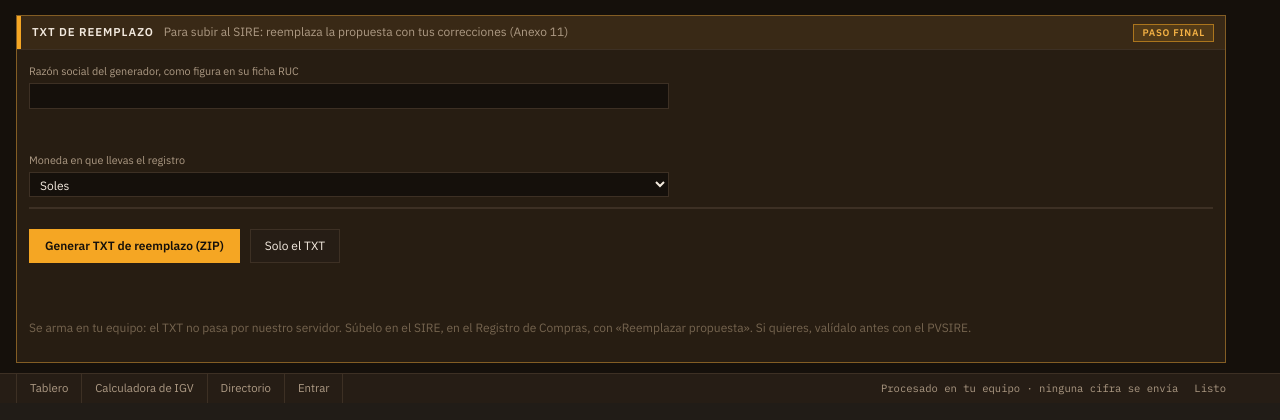
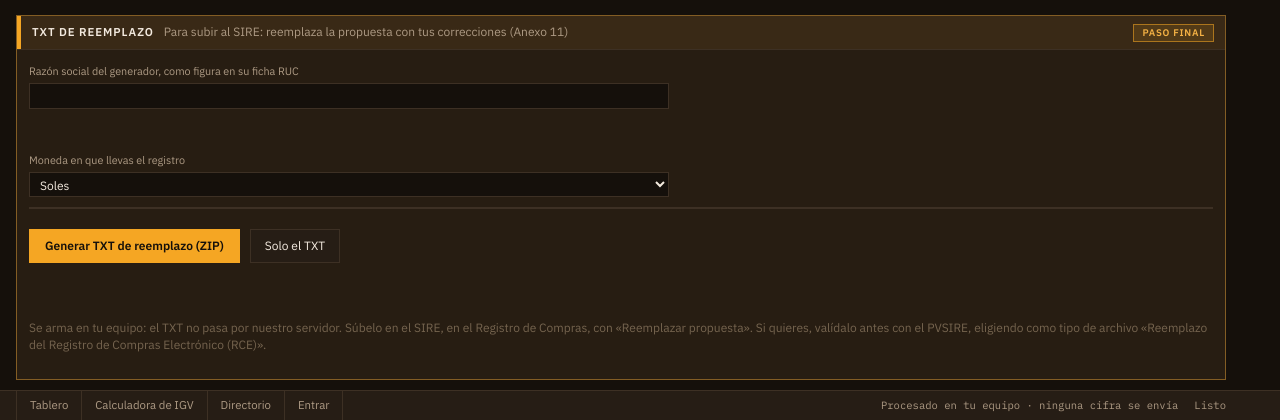
Before and after one commit to Sirveme/club-contadores, a Python web app: template app/templates/club/sire.html in a window 1280 px wide. Shown: the part 1026-1446 px from the top of the page. Run offline with Jinja, Linux system fonts and the light colour scheme; the template is opened without the code that fills it, so the values that code supplies are empty.

Commit message:
Conversor SIRE: el libro 080400 es el correcto (PVSIRE elige el tipo de archivo)
El Manual del PVSIRE 1.7.0 trae como ejemplo RCE ...00 080400 02 1112 y como
RVIE ...00 140400 02 1112; compara el nombre con el tipo elegido. El panel
ahora indica elegir "Reemplazo del Registro de Compras Electronico (RCE)".
Prueba explicita de las posiciones 22-27.

Co-Authored-By: Claude Opus 5.5 <noreply@anthropic.com>

```diff
--- a/app/templates/club/sire.html
+++ b/app/templates/club/sire.html
@@ -105,7 +105,7 @@
           <span class="faint" id="txtMsg" aria-live="polite"></span>
         </div>
         <p class="faint" id="txtNombre"></p>
-        <p class="faint">Se arma en tu equipo: el TXT no pasa por nuestro servidor. Súbelo en el SIRE, en el Registro de Compras, con «Reemplazar propuesta». Si quieres, valídalo antes con el PVSIRE.</p>
+        <p class="faint">Se arma en tu equipo: el TXT no pasa por nuestro servidor. Súbelo en el SIRE, en el Registro de Compras, con «Reemplazar propuesta». Si quieres, valídalo antes con el PVSIRE, eligiendo como tipo de archivo «Reemplazo del Registro de Compras Electrónico (RCE)».</p>
       </div>
     </section>
   </div>
```
Also changed, not shown: docs/sire/estructura-campos.md (+1 -1 lines), tests_js/sire/motor.test.mjs (+4 -0 lines).
